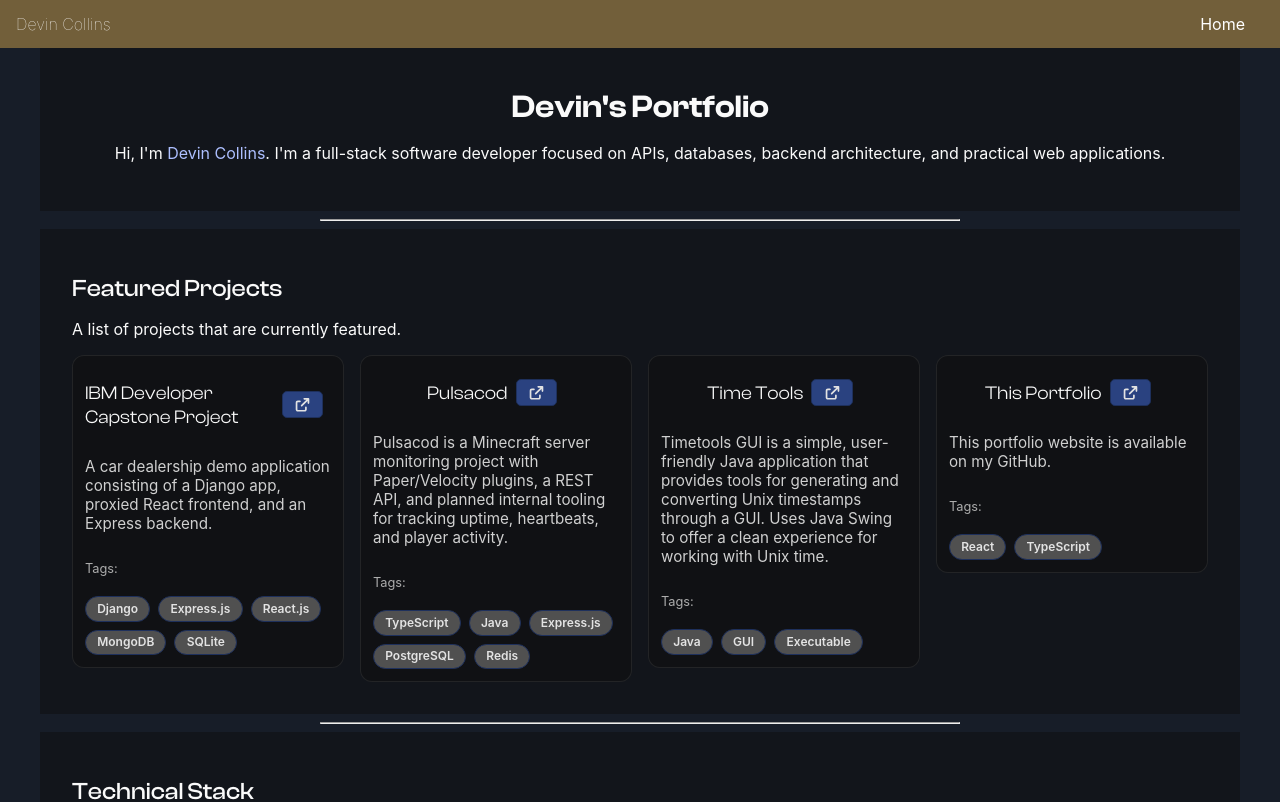
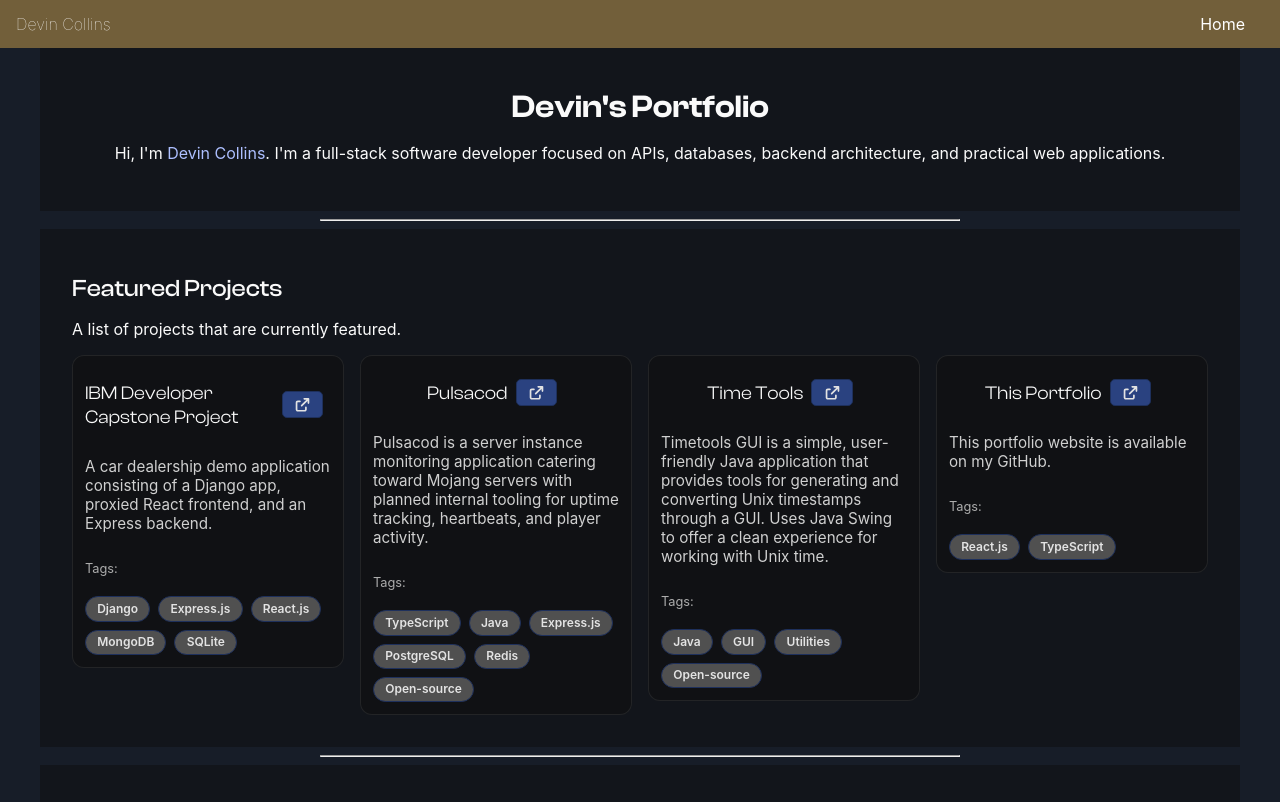
Before and after one commit to Refrizor/portfolio, a React app in the folder frontend/: page / in a window 1280 px wide. Shown: the top 802 px of the page. Built offline with nearby package versions, Linux system fonts and the light colour scheme; the HTML template or start-up script is replaced by a standard one.

Commit message:
style(projects): minor edits to tags

```diff
--- a/frontend/src/features/home/FeaturedProjectsSection.tsx
+++ b/frontend/src/features/home/FeaturedProjectsSection.tsx
@@ -13,20 +13,20 @@
     },
     {
         name: "Pulsacod",
-        description: "Pulsacod is a Minecraft server monitoring project with Paper/Velocity plugins, a REST API, and planned internal tooling for tracking uptime, heartbeats, and player activity.",
-        tags: ["TypeScript", "Java", "Express.js", "PostgreSQL", "Redis"],
+        description: "Pulsacod is a server instance monitoring application catering toward Mojang servers with planned internal tooling for uptime tracking, heartbeats, and player activity.",
+        tags: ["TypeScript", "Java", "Express.js", "PostgreSQL", "Redis", "Open-source"],
         url: "https://github.com/Refrizor/pulsacod"
     },
     {
         name: "Time Tools",
         description: "Timetools GUI is a simple, user-friendly Java application that provides tools for generating and converting Unix timestamps through a GUI. Uses Java Swing to offer a clean experience for working with Unix time.",
-        tags: ["Java", "GUI", "Executable"],
+        tags: ["Java", "GUI", "Utilities", "Open-source"],
         url: "https://github.com/Refrizor/timetools-gui"
     },
     {
         name: "This Portfolio",
         description: "This portfolio website is available on my GitHub.",
-        tags: ["React", "TypeScript"],
+        tags: ["React.js", "TypeScript"],
         url: "https://github.com/Refrizor/portfolio"
     }
 ];
```
